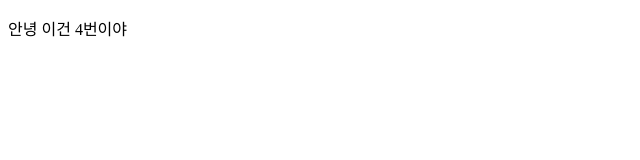
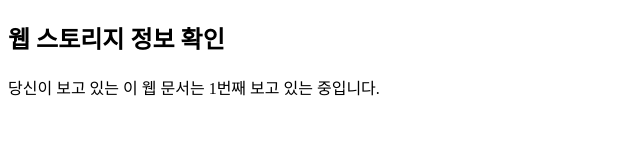
Before and after one commit to qkr03210/webhosting_20210203, a plain HTML site: page myhtml/teamproject/page2/4.html in a window 1280 px wide. Shown: the whole page, without its empty margins (0-640 px from the left). Drawn offline with Linux system fonts and the light colour scheme.

Commit message:
일단 올리고봄

```diff
--- a/myhtml/teamproject/page2/4.html
+++ b/myhtml/teamproject/page2/4.html
@@ -14,6 +14,12 @@
     </style>
 </head>
 <body>
-    <p>안녕 이건 4번이야</p>
+	<h2>웹 스토리지 정보 확인</h2>
+	<p>당신이 보고 있는 이 웹 문서는 <span id="count"></span>번째 보고 있는 중입니다.</p>
+	<script>
+		if (!localStorage.pageLoadCount) localStorage.pageLoadCount = 0;
+		localStorage.pageLoadCount = parseInt(localStorage.pageLoadCount) + 1;
+		document.getElementById('count').textContent = localStorage.pageLoadCount;
+	</script>
 </body>
 </html>
```
